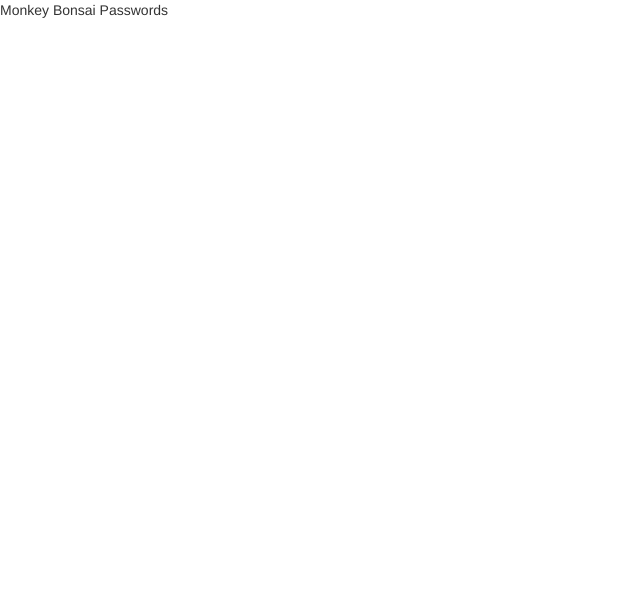
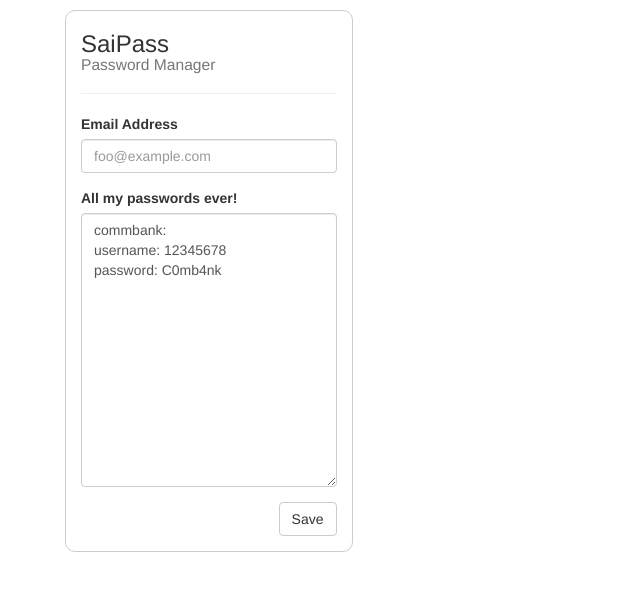
Before and after one commit to MONKEYBONSAI/assignment, a plain HTML site: page index.html in a window 1280 px wide. Shown: the whole page, without its empty margins (0-640 px from the left). Drawn offline with Linux system fonts and the light colour scheme.

Commit message:
Add a mockup of minimal vible product

```diff
--- a/index.html
+++ b/index.html
@@ -2,12 +2,45 @@
 <html>
   <head>
   <meta charset="UTF-8">
+  <meta name="viewport" content="width=device-width, initial-scale=1">
   <title>Prototype - All Passwords</title>
   <link rel="stylesheet" href="/css/bootstrap.min.css">
   <link rel="stylesheet" href="/css/style.css">
+  <style>
+    .poc-wrapper {
+      border: 1px solid #CCC;
+      border-radius: 10px;
+    }
+    .page-wrapper {
+      padding: 10px;
+    }
+  </style>
 </head>
   <body>
-  <span class="monkey">Monkey Bonsai Passwords</span>
+  <div class="container page-wrapper">
+    <div class="poc-wrapper col-md-3 column-md-offset-1">
+      <div class="title"><h3>SaiPass <br /><div class="small">Password Manager</h3></div>
+      <hr />
+        <form class="form">
+          <div class="form-group">
+            <label>Email Address</label>
+            <input type="text" class="form-control" placeholder="foo@example.com">
+          </div>
+          <div class="form-group">
+            <label>All my passwords ever!</label>
+            <textarea class="form-control" rows="13">
+commbank:
+username: 12345678
+password: C0mb4nk
+            </textarea>
+          </div>
+          <div class="form-group pull-right">
+            <button id="btn-save" class="btn btn-default">Save</button>
+          </div>
+        </form>
+      </div>
+    </div>
+  </div>
   <script src="/js/script.js"></script>
   </body>
 </html>
```
